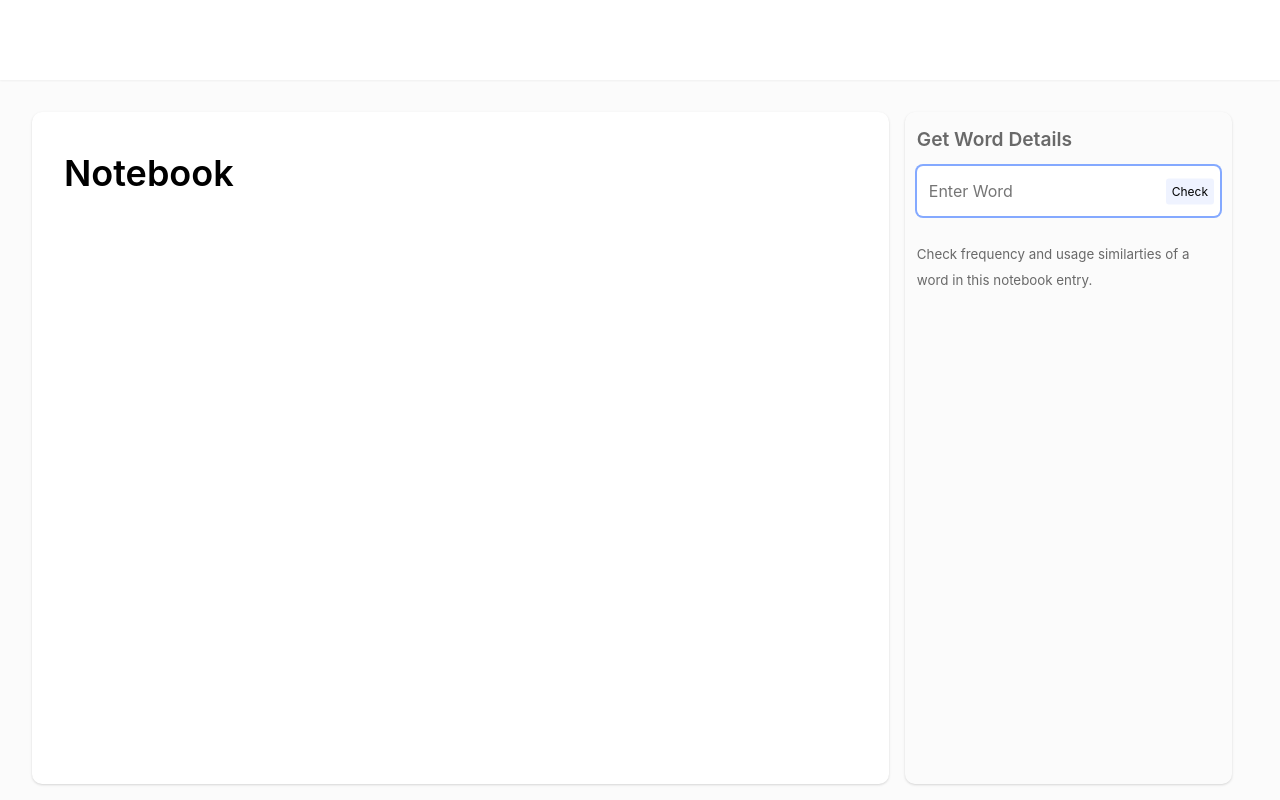
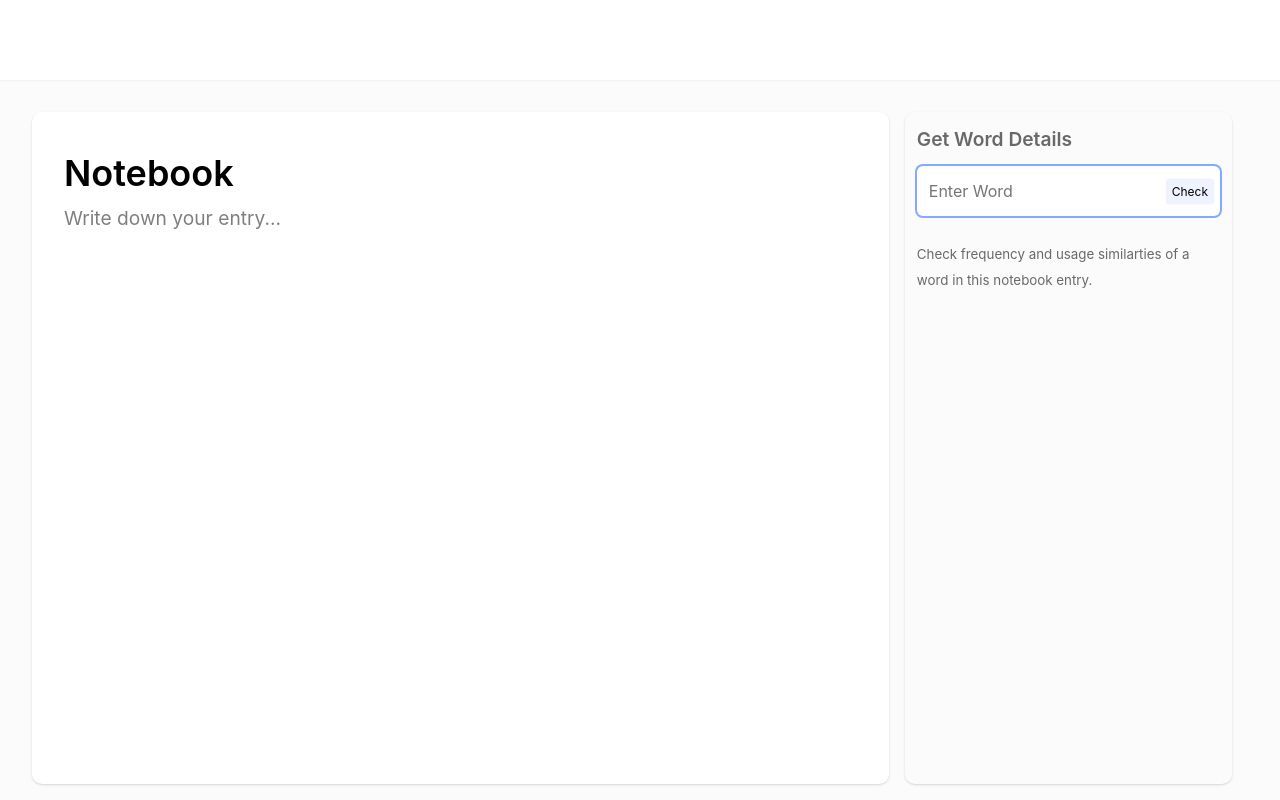
Before and after one commit to AjitsinghKamal/notebook-analys, a React (Vite) app: page / in a window 1280 px wide. Built offline with nearby package versions, Linux system fonts and the light colour scheme.

Commit message:
fix: placeholder not visible and selection

```diff
--- a/src/components/Editor.tsx
+++ b/src/components/Editor.tsx
@@ -13,7 +13,7 @@ const Editor = forwardRef<HTMLDivElement, React.DOMAttributes<HTMLDivElement>>(
 			exists: false, // local copy exists
 			showPlaceholder: true, // show placeholder decor
 			value: '', // local copy value
-			verifying: true // querying local cache
+			verifying: true, // querying local cache
 		});
 
 		const { t } = useTranslation();
@@ -25,31 +25,30 @@ const Editor = forwardRef<HTMLDivElement, React.DOMAttributes<HTMLDivElement>>(
 		const onDirty = debounce((e: React.KeyboardEvent<HTMLDivElement>) => {
 			const target = e.target as Element;
 			if (cache.showPlaceholder && target.children.length > 1) {
-				setState({...cache, showPlaceholder: false});
+				setState({ ...cache, showPlaceholder: false });
 			}
-			setCache('entry', target.innerHTML)
+			setCache('entry', target.innerHTML);
 		}, 600);
-
 
 		const loadEntryIfExist = async () => {
 			const _default = '<h1>Notebook</h1>';
 			try {
 				const cachedHtml = await getCache<string>('entry');
 				setState({
-					exists: true,
+					exists: !!cachedHtml,
 					value: cachedHtml || _default,
 					verifying: false,
-					showPlaceholder: false
+					showPlaceholder: !cachedHtml,
 				});
 			} catch (e) {
 				setState({
 					exists: false,
 					value: _default,
 					verifying: false,
-					showPlaceholder: true
+					showPlaceholder: true,
 				});
 			}
-		}
+		};
 
 		useEffect(() => {
 			loadEntryIfExist();
@@ -61,7 +60,9 @@ const Editor = forwardRef<HTMLDivElement, React.DOMAttributes<HTMLDivElement>>(
 					ref={ref}
 					contentEditable={!cache.verifying}
 					onKeyPress={onDirty}
-					dangerouslySetInnerHTML={!cache.verifying ? {__html: cache.value} : undefined}
+					dangerouslySetInnerHTML={
+						!cache.verifying ? { __html: cache.value } : undefined
+					}
 				/>
 				{cache.showPlaceholder && (
 					<Placeholder data-el="placeholder">
@@ -74,7 +75,8 @@ const Editor = forwardRef<HTMLDivElement, React.DOMAttributes<HTMLDivElement>>(
 );
 
 const Root = styled.div`
-	flex: 1 0 60%;
+	width: 100%;
+	height: 100%;
 	font-size: 1.2rem;
 	padding: 32px;
 	line-height: 1.65;
--- a/src/components/Note.tsx
+++ b/src/components/Note.tsx
@@ -17,8 +17,10 @@ function Note() {
 	} = useWordAnalysis<HTMLDivElement>();
 
 	return (
-		<Container ref={targetRef}>
-			<Editor ref={analysisWatchRef} />
+		<Container>
+			<EditSection ref={targetRef}>
+				<Editor ref={analysisWatchRef} />
+			</EditSection>
 			<AnalysisBoard
 				handleWordAnalysis={shouldFindSimilarWords}
 				results={matchesFound}
@@ -49,6 +51,10 @@ const Container = styled.div`
 	width: 100%;
 	display: flex;
 	position: relative;
+`;
+
+const EditSection = styled.section`
+	flex: 1 0 60%;
 `;
 
 const Tooltip = styled.div`
--- a/src/hooks/useFormatting.tsx
+++ b/src/hooks/useFormatting.tsx
@@ -47,7 +47,7 @@ function useFormatting<T extends HTMLElement, E extends HTMLElement>() {
 		ev.preventDefault();
 		if (
 			targetRef.current &&
-			!(ev.target as Element).contains(targetRef.current)
+			!targetRef.current.contains(ev.target as Element)
 		) {
 			// bail out for any selection outside the target
 			return;
```
